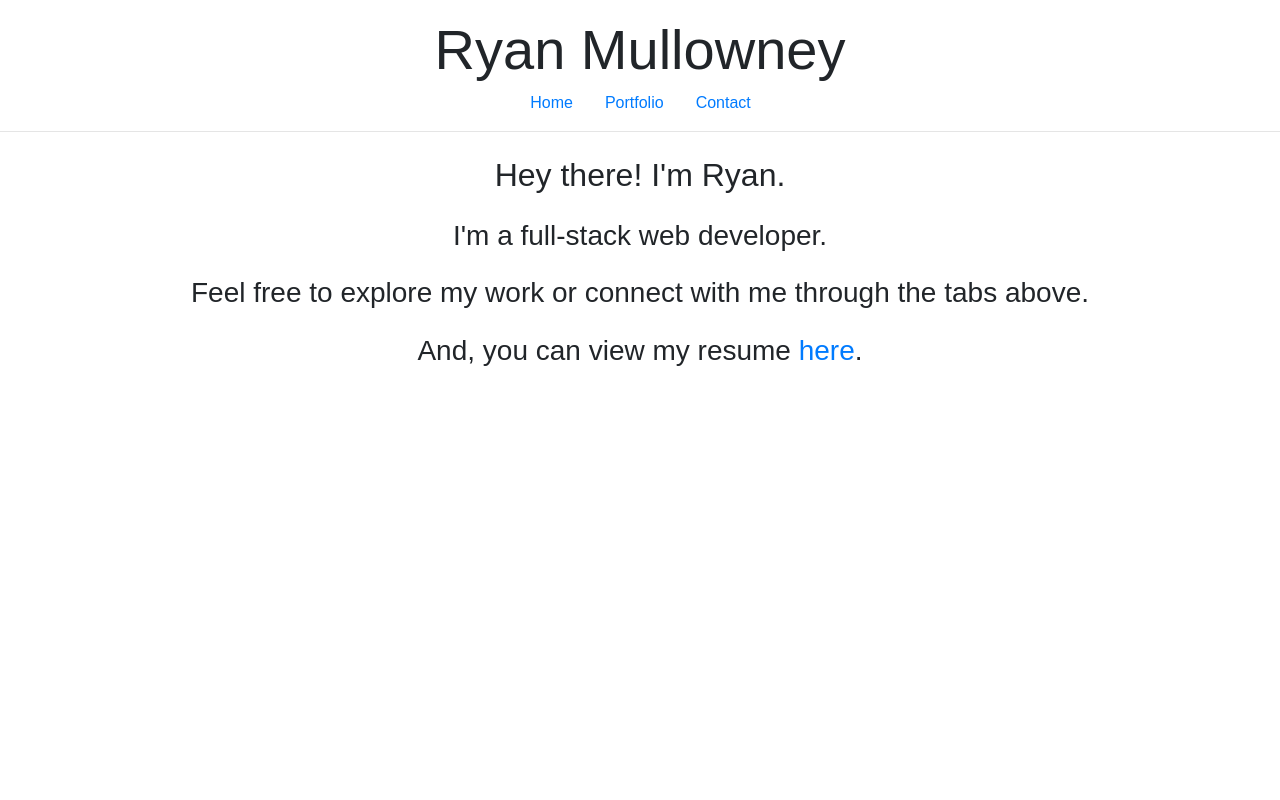
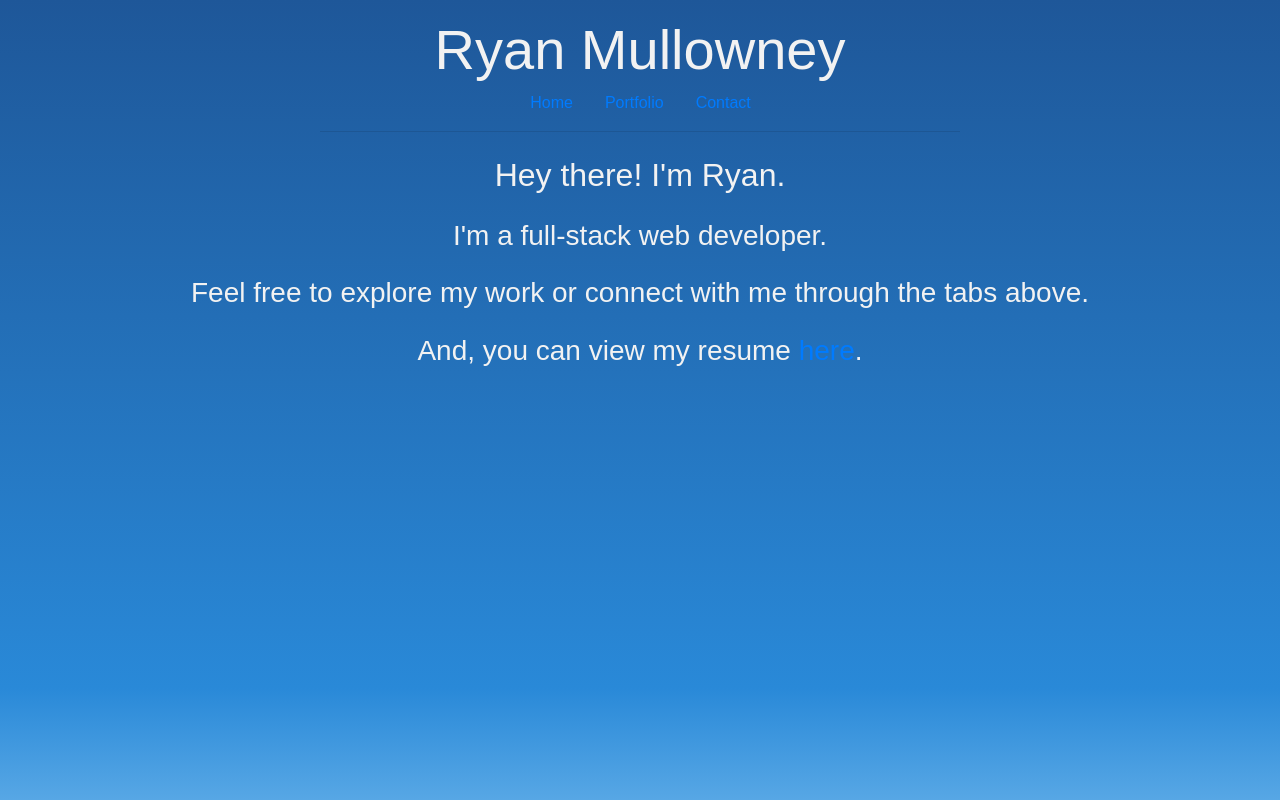
Before and after one commit to rwmullowney/rwmullowney.github.io, a React (Create React App) app: page / in a window 1280 px wide. Built offline with nearby package versions, Linux system fonts and the light colour scheme.

Commit message:
Updates CSS to include page gradient.  Makes text white

```diff
--- a/src/App.css
+++ b/src/App.css
@@ -26,3 +26,21 @@
   from { transform: rotate(0deg); }
   to { transform: rotate(360deg); }
 }
+
+.backgroundDiv {/* Permalink - use to edit and share this gradient: http://colorzilla.com/gradient-editor/#1e5799+0,2989d8+76 */
+  /* Permalink - use to edit and share this gradient: http://colorzilla.com/gradient-editor/#1e5799+0,2989d8+86,57a7e5+100 */
+background: rgb(30,87,153); /* Old browsers */
+background: -moz-linear-gradient(top,  rgba(30,87,153,1) 0%, rgba(41,137,216,1) 86%, rgba(87,167,229,1) 100%); /* FF3.6-15 */
+background: -webkit-linear-gradient(top,  rgba(30,87,153,1) 0%,rgba(41,137,216,1) 86%,rgba(87,167,229,1) 100%); /* Chrome10-25,Safari5.1-6 */
+background: linear-gradient(to bottom,  rgba(30,87,153,1) 0%,rgba(41,137,216,1) 86%,rgba(87,167,229,1) 100%); /* W3C, IE10+, FF16+, Chrome26+, Opera12+, Safari7+ */
+filter: progid:DXImageTransform.Microsoft.gradient( startColorstr='#1e5799', endColorstr='#57a7e5',GradientType=0 ); /* IE6-9 */
+position: absolute;
+top: 0;
+bottom: 0;
+left: 0;
+right: 0
+}
+
+h1, h2, h3, h4, h5, h6, p {
+  color: #F2F2F2
+}
--- a/src/App.js
+++ b/src/App.js
@@ -13,7 +13,7 @@ class App extends Component {
   render() {
     return (
       <Router>
-        <div>
+        <div className="backgroundDiv">
           <Header />
 
           <Route
--- a/src/components/Header.js
+++ b/src/components/Header.js
@@ -18,7 +18,7 @@ export default class Header extends Component {
           </ul>
         </div>
 
-        <hr />
+        <hr width="50%"/>
       </div>
     );
   };
```
